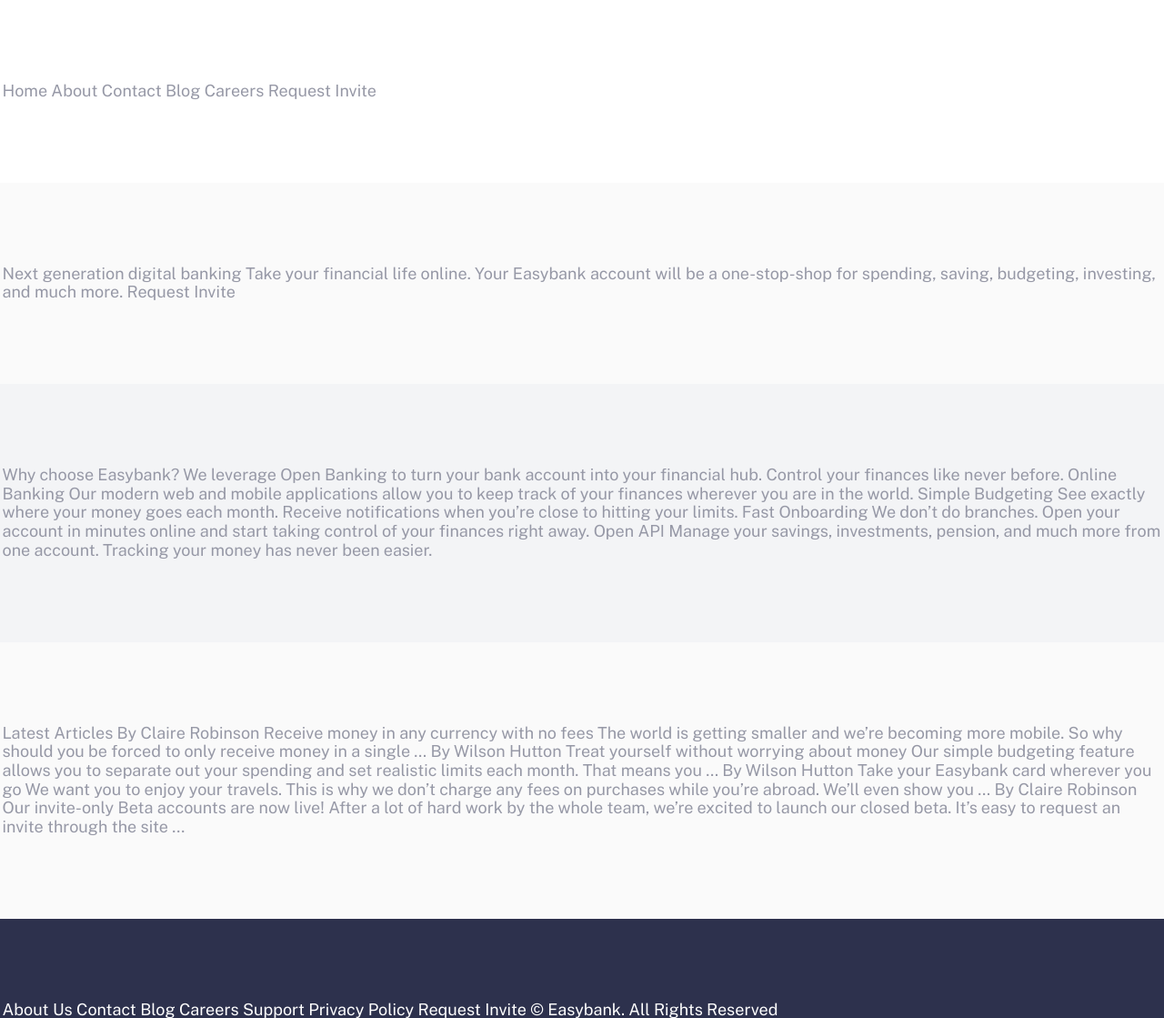
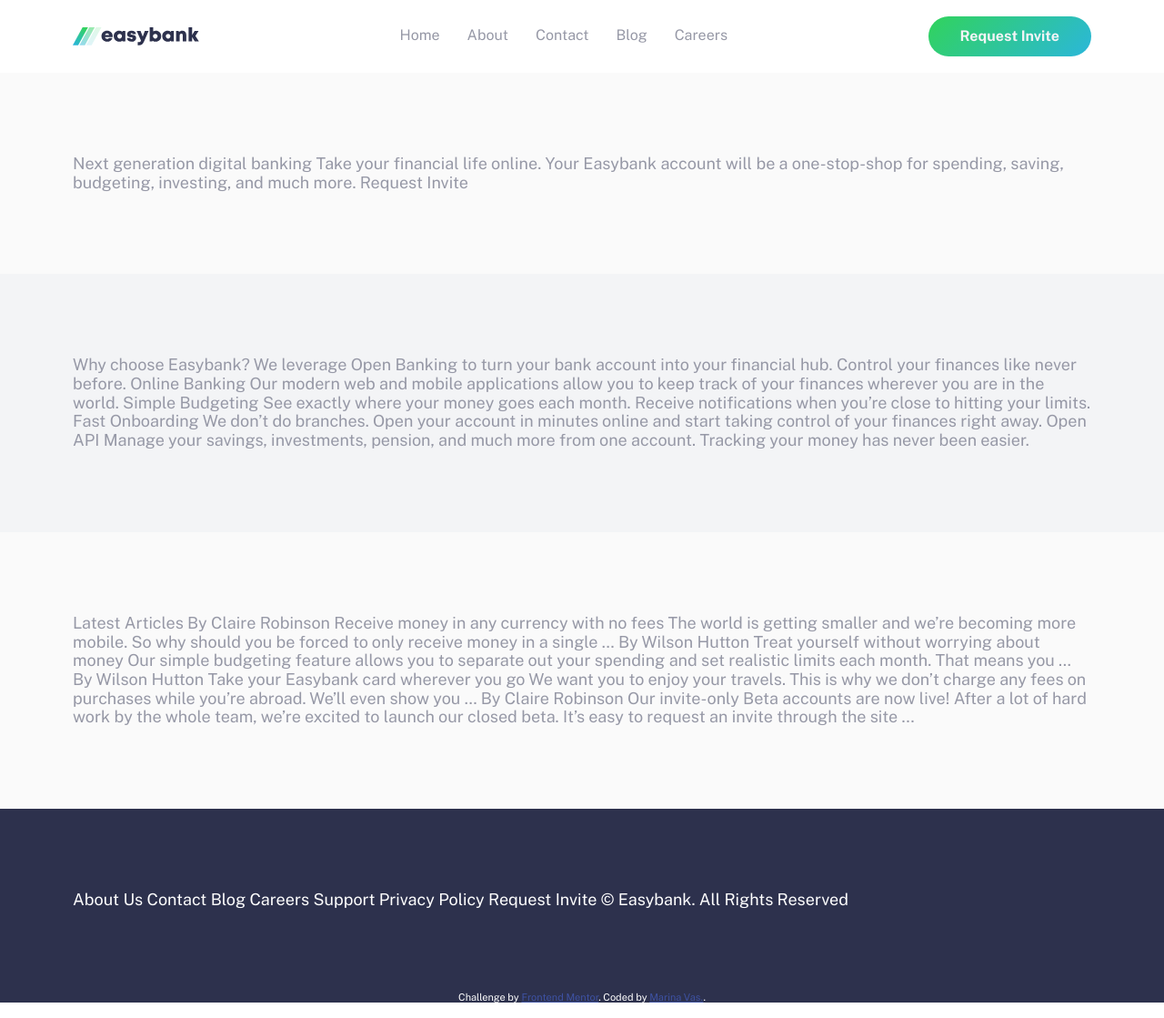
Before and after one commit to marinaandthecode/fem-easybank, a website: page index.html in a window 1280 px wide. Shown: the top 1119 px of the page at 91% size. Drawn offline with nearby package versions, Linux system fonts and the light colour scheme.

Commit message:
Header elements markup & style

```diff
--- a/index.html
+++ b/index.html
@@ -20,13 +20,27 @@
   <!-- header -->
   <header class="section-outer section-header">
     <div class="section-inner">
-      Home
-      About
-      Contact
-      Blog
-      Careers
-
-      Request Invite
+      <img class="logo header__logo" src="./images/logo.svg"></img>
+      <nav class="nav header__nav">
+        <ul class=nav__list>
+          <li class="nav__item">
+            <a href="#" class="nav__link">Home</a>
+          </li>
+          <li class="nav__item">
+            <a href="#" class="nav__link">About</a>
+          </li>
+          <li class="nav__item">
+            <a href="#" class="nav__link">Contact</a>
+          </li>
+          <li class="nav__item">
+            <a href="#" class="nav__link">Blog</a>
+          </li>
+          <li class="nav__item">
+            <a href="#" class="nav__link">Careers</a>
+          </li>
+        </ul>
+      </nav>
+      <button class="button header__button">Request Invite</button>
     </div>
   </header>
   <!-- /header -->
--- a/scss/styles.scss
+++ b/scss/styles.scss
@@ -29,12 +29,12 @@ body {
     color: $color-neutral-grayish-blue;
 }
 
-.section-outer {
-    background-color: aquamarine;
-}
+// .section-outer {
+//     background-color: aquamarine;
+// }
 
 .section-inner {
-    max-width: 1275px;
+    max-width: 1120px;
     margin: 0 auto;
     padding-top: $padding-vertical;
     padding-bottom: $padding-vertical;
@@ -43,6 +43,47 @@ body {
 // === HEADER ===
 .section-header {
     background-color: $color-neutral-white;
+    .section-inner {
+        display: flex;
+        flex-direction: row;
+        justify-content: space-between;
+        padding: 18px 0;
+    }
+}
+
+.header__logo {
+    padding: 12px 0;
+}
+
+.header__nav {
+    padding: 12px 0;
+    font-size: 16px;
+}
+
+.nav__list {
+    padding: 0;
+    margin: 0;
+    list-style: none;
+    display: flex;
+}
+
+.nav__item {
+    padding: 0 15px;
+}
+
+.nav__link {
+    color: $color-neutral-grayish-blue;
+    text-decoration: none;
+}
+
+.header__button {
+    border: none;
+    border-radius: 36px;
+    background: linear-gradient(135deg, $color-primary-lime-green, $color-primary-bright-cyan);
+    padding: 0 35px;
+    font-size: 16px;
+    font-weight: $fw-bold;
+    color: $color-neutral-light-grayish-blue;
 
 }
 
```
Also changed, not shown: css/styles.css.
